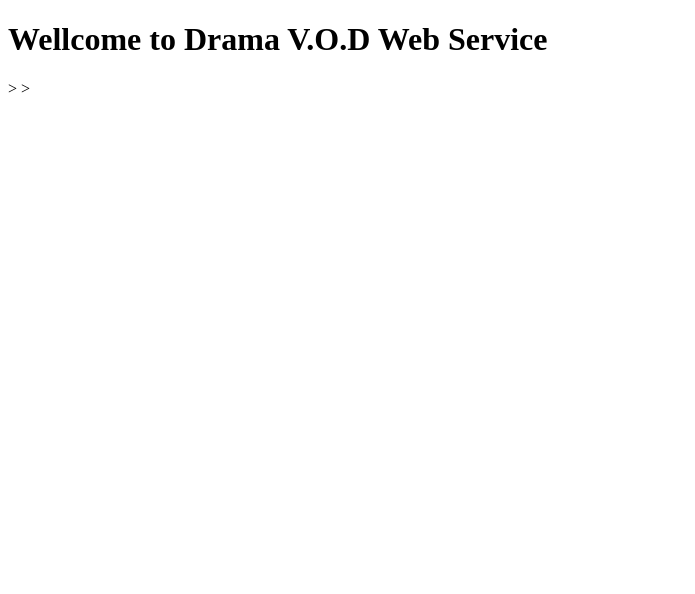
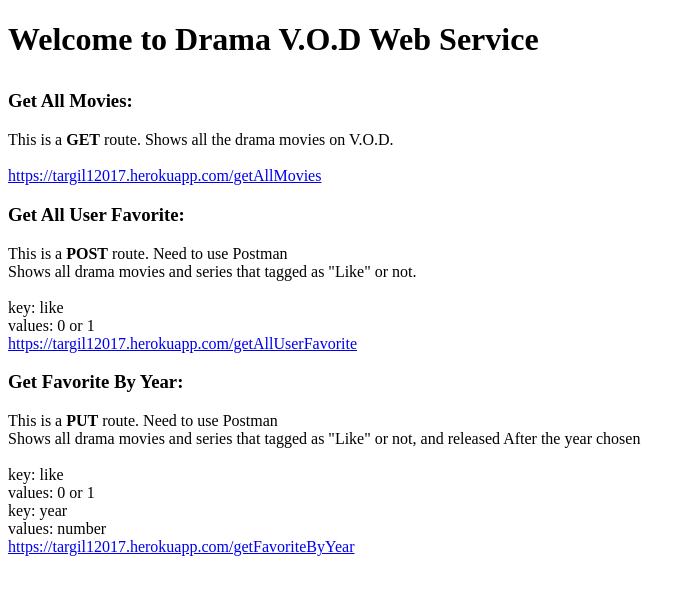
Before and after one commit to YotamAk/targil12017, a website: page apivod.html in a window 1280 px wide. Shown: the whole page, without its empty margins (0-695 px from the left). Drawn offline with Linux system fonts and the light colour scheme.

Commit message:
exercise1.0 release

```diff
--- a/apivod.html
+++ b/apivod.html
@@ -1,16 +1,49 @@
 <!DOCTYPE html>
 <html>
-    <meta charset="UTF-8">
-    <title>VOD-DRAMA API</title>
-</html>
+    <head>
+        <meta charset="UTF-8">
+        <title>VOD-DRAMA API</title>
+    </head>
 
 <body>
     <div id="wrapper">
-    <h1>Wellcome to Drama V.O.D Web Service<h1>
-    </div>>
+        <h1>Welcome to Drama V.O.D Web Service<h1>
+        <p>
+            <h3>Get All Movies:</h3>
+             This is a <b>GET</b> route. Shows all the drama movies on V.O.D.<br><br>
+             <a href="https://targil12017.herokuapp.com/getAllMovies">
+                https://targil12017.herokuapp.com/getAllMovies
+            </a>
+        </p>
+
+         <p>
+            <h3>Get All User Favorite:</h3>
+             This is a <b>POST</b> route. Need to use Postman </br>
+             Shows all drama movies and series that tagged as "Like" or not.<br><br>
+                key: like<br>
+                values: 0 or 1<br>
+             <a href="https://targil12017.herokuapp.com/getAllUserFavorite">
+                https://targil12017.herokuapp.com/getAllUserFavorite
+            </a>
+        </p>
+
+        <p>
+            <h3>Get Favorite By Year:</h3>
+             This is a <b>PUT</b> route. Need to use Postman </br>
+             Shows all drama movies and series that tagged as "Like" or not, and released After the year chosen  <br><br>
+                key: like<br>
+                values: 0 or 1<br>
+                key: year<br>
+                values: number<br>
+            <a href="https://targil12017.herokuapp.com/getFavoriteByYear">
+                https://targil12017.herokuapp.com/getFavoriteByYear
+            </a>
+        </p>
+    </div>
 
 
 
 
 
-</body>>
+</body>
+</html>
--- a/package.json
+++ b/package.json
@@ -1,12 +1,12 @@
 {
-  "name": "vodproject",
+  "name": "targil12017",
   "version": "1.0.0",
   "description": "",
   "main": "index.js",
   "scripts": {
     "test": "echo \"Error: no test specified\" && exit 1"
   },
-  "author": "",
+  "author": "Yotam A",
   "license": "ISC",
   "dependencies": {
     "body-parser": "^1.17.1",
```
